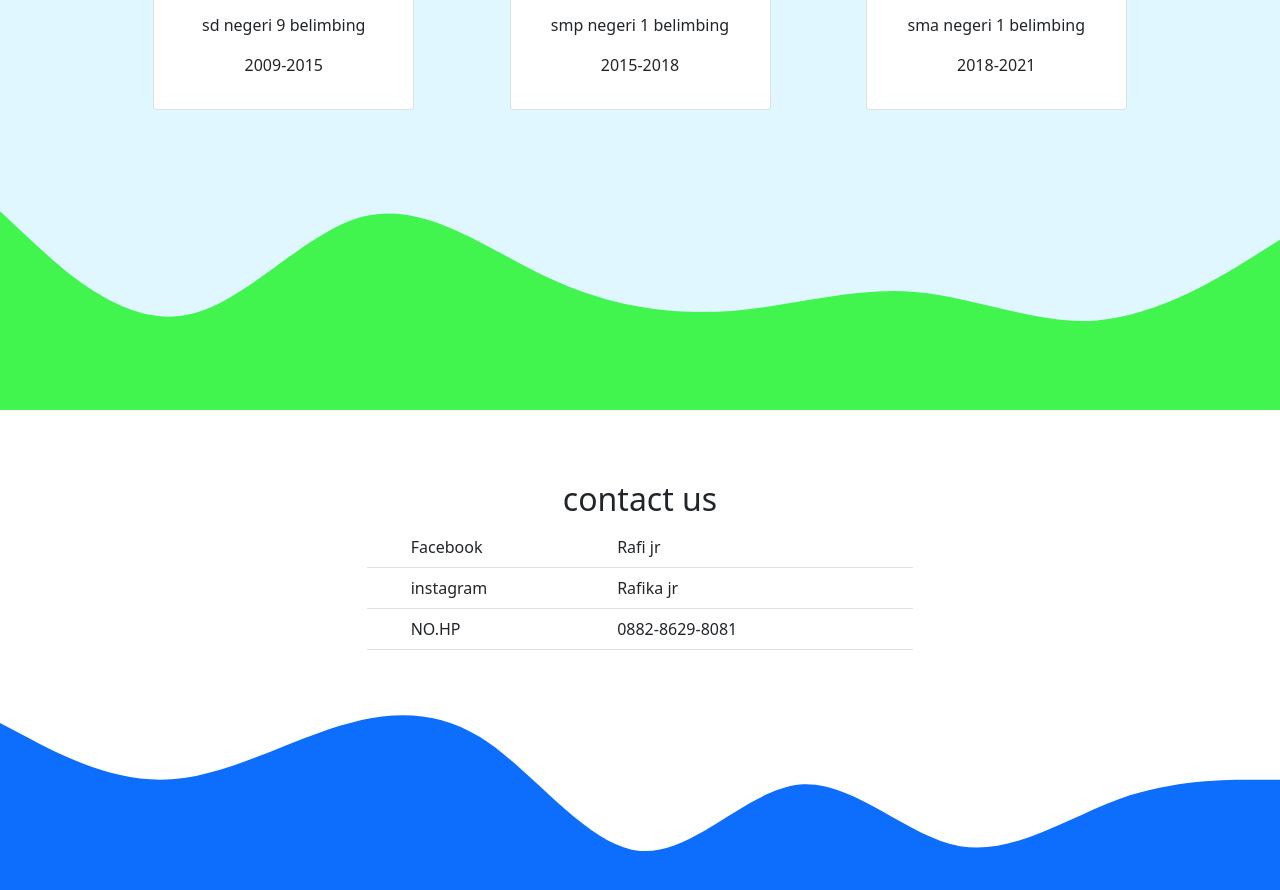
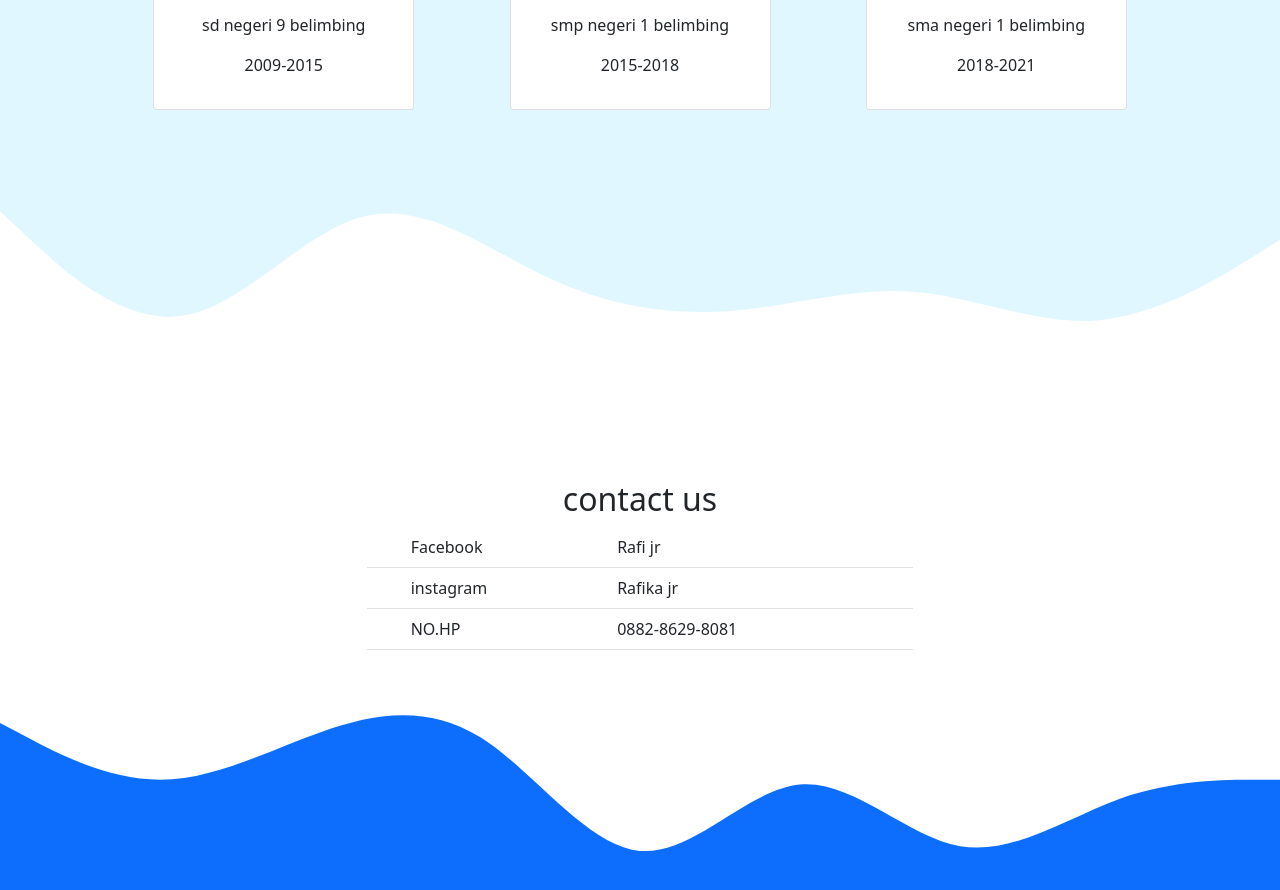
Before and after one commit to rafikajr/hostingangratis.github.io, a plain HTML site: page index.html in a window 1280 px wide. Shown: the part 1652-2542 px from the top of the page. Drawn offline with nearby package versions, Linux system fonts and the light colour scheme.

Commit message:
merubah warna gelombang

```diff
--- a/index.html
+++ b/index.html
@@ -137,7 +137,7 @@
           </div>
         </div>
       </div>
-      <svg xmlns="http://www.w3.org/2000/svg" viewBox="0 0 1440 320"><path fill="#42f54e" fill-opacity="1" d="M0,96L34.3,128C68.6,160,137,224,206,213.3C274.3,203,343,117,411,101.3C480,85,549,139,617,170.7C685.7,203,754,213,823,208C891.4,203,960,181,1029,186.7C1097.1,192,1166,224,1234,218.7C1302.9,213,1371,171,1406,149.3L1440,128L1440,320L1405.7,320C1371.4,320,1303,320,1234,320C1165.7,320,1097,320,1029,320C960,320,891,320,823,320C754.3,320,686,320,617,320C548.6,320,480,320,411,320C342.9,320,274,320,206,320C137.1,320,69,320,34,320L0,320Z"></path></svg>
+      <svg xmlns="http://www.w3.org/2000/svg" viewBox="0 0 1440 320"><path fill="#ffffff" fill-opacity="1" d="M0,96L34.3,128C68.6,160,137,224,206,213.3C274.3,203,343,117,411,101.3C480,85,549,139,617,170.7C685.7,203,754,213,823,208C891.4,203,960,181,1029,186.7C1097.1,192,1166,224,1234,218.7C1302.9,213,1371,171,1406,149.3L1440,128L1440,320L1405.7,320C1371.4,320,1303,320,1234,320C1165.7,320,1097,320,1029,320C960,320,891,320,823,320C754.3,320,686,320,617,320C548.6,320,480,320,411,320C342.9,320,274,320,206,320C137.1,320,69,320,34,320L0,320Z"></path></svg>
     </section>
     <!--akhir gallery-->
 
```
